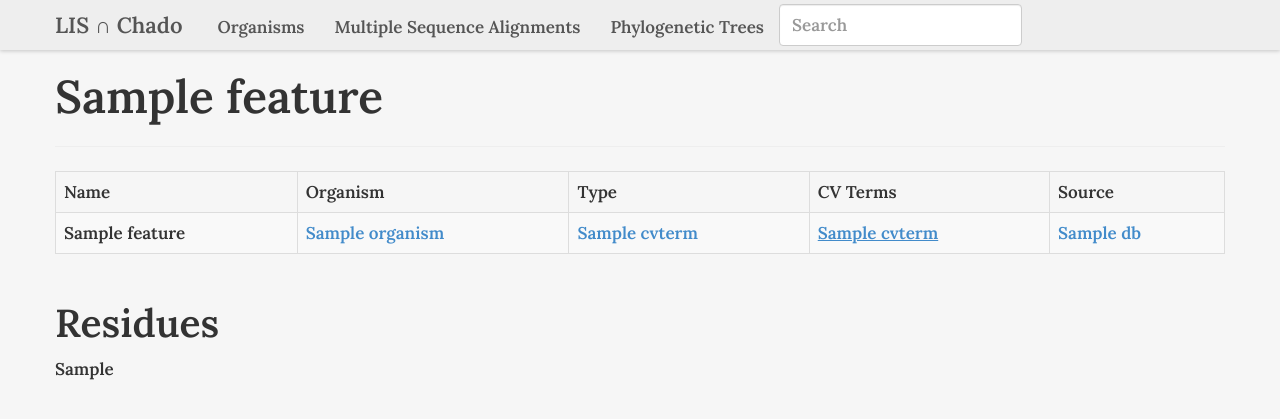
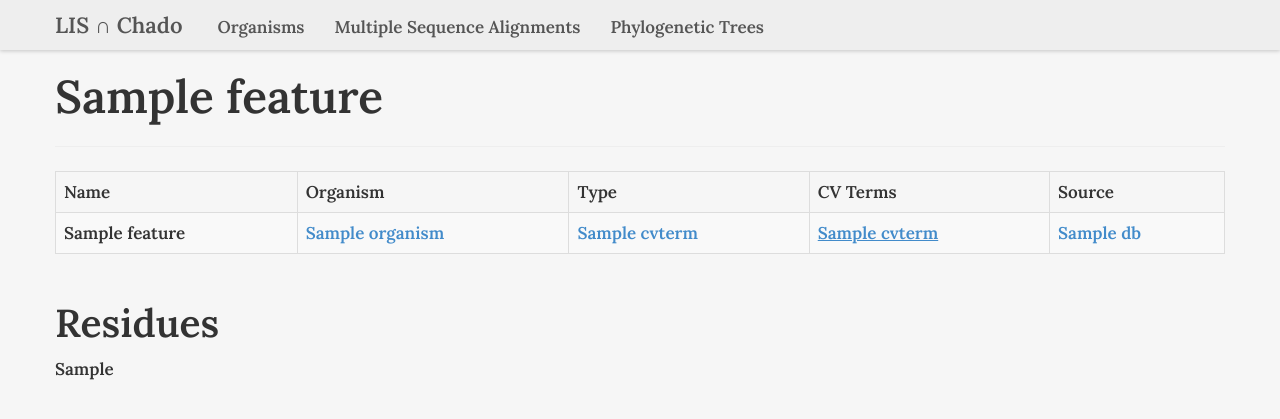
Before and after one commit to ncgr/lis_gene_families, a Django app: a page that uses django/chadotest/templates/chado/base.html in a window 1280 px wide. Shown: the top 419 px of the page. Run offline with Django 3.2, Linux system fonts and the light colour scheme; tables that the repository leaves empty hold one stand-in row (values such as "Sample post"); parts of the project's set-up code (start-up, migrations or seed data) failed here and were passed over.

Commit message:
Removed search functionality... for now

```diff
--- a/django/chadotest/chado/urls.py
+++ b/django/chadotest/chado/urls.py
@@ -33,38 +33,38 @@ urlpatterns = patterns('chado.views',
     url(r'^cvterm/(?P<cvterm_id>\d+)/$', 'cvterm_view', {'template_name' : 'chado/cvterm/view.html'}, name='cvterm_view'),
 
     # search
-    url(r'^search/$', 'search', name='search'),
-    url(r'^search/(?P<depth>\d+)/new/$', 'search_feature', {'template_name' : 'chado/search/index.html', 'who' : 'feature'}, name='search_new_feature'),
-    url(r'^search/(?P<depth>\d+)/feature/msa/$', 'search_feature', {'template_name' : 'chado/search/feature.html', 'who' : 'msa'}, name='search_feature_msa'),
-    url(r'^search/(?P<depth>\d+)/feature/phylo/$', 'search_feature', {'template_name' : 'chado/search/feature.html', 'who' : 'phylo'}, name='search_feature_phylo'),
-    url(r'^search/(?P<depth>\d+)/organism/feature/$', 'search_organism', {'template_name' : 'chado/search/organism.html', 'who' : 'feature'}, name='search_organism_feature'),
-    url(r'^search/(?P<depth>\d+)/organism/msa/$', 'search_organism', {'template_name' : 'chado/search/organism.html', 'who' : 'msa'}, name='search_organism_msa'),
-    url(r'^search/(?P<depth>\d+)/organism/phylo/$', 'search_organism', {'template_name' : 'chado/search/organism.html', 'who' : 'phylo'}, name='search_organism_phylo'),
-    url(r'^search/(?P<depth>\d+)/msa/feature/$', 'search_msa', {'template_name' : 'chado/search/msa.html', 'who' : 'feature'}, name='search_msa_feature'),
-    url(r'^search/(?P<depth>\d+)/msa/phylo/$', 'search_msa', {'template_name' : 'chado/search/msa.html', 'who' : 'phylo'}, name='search_msa_phylo'),
-    url(r'^search/(?P<depth>\d+)/phylo/feature/$', 'search_phylo', {'template_name' : 'chado/search/phylo.html', 'who' : 'feature'}, name='search_phylo_feature'),
-    url(r'^search/(?P<depth>\d+)/phylo/msa/$', 'search_phylo', {'template_name' : 'chado/search/phylo.html', 'who' : 'msa'}, name='search_phylo_msa'),
-    # ajax
-    url(r'^search/(?P<depth>\d+)/add/$', 'search_add_result_ajax', {'who' : 'feature'}, name='search_add_result_ajax'),
-    url(r'^search/(?P<depth>\d+)/remove/$', 'search_remove_result_ajax', {'who' : 'feature'}, name='search_remove_result_ajax'),
-    url(r'^search/(?P<depth>\d+)/clear/$', 'search_clear_results_ajax', {'who' : 'feature'}, name='search_clear_results_ajax'),
-    url(r'^search/(?P<depth>\d+)/add_all/$', 'search_add_all_ajax', {'who' : 'feature'}, name='search_add_all_ajax'),
-    url(r'^search/(?P<depth>\d+)/remove_all/$', 'search_remove_all_ajax', {'who' : 'feature'}, name='search_remove_all_ajax'),
-    url(r'^search/(?P<depth>\d+)/msa/add/$', 'search_add_result_ajax', {'who' : 'msa'}, name='search_msa_add_result_ajax'),
-    url(r'^search/(?P<depth>\d+)/msa/remove/$', 'search_remove_result_ajax', {'who' : 'msa'}, name='search_msa_remove_result_ajax'),
-    url(r'^search/(?P<depth>\d+)/msa/clear/$', 'search_clear_results_ajax', {'who' : 'msa'}, name='search_msa_clear_results_ajax'),
-    url(r'^search/(?P<depth>\d+)/msa/add_all/$', 'search_add_all_ajax', {'who' : 'msa'}, name='search_msa_add_all_ajax'),
-    url(r'^search/(?P<depth>\d+)/msa/remove_all/$', 'search_remove_all_ajax', {'who' : 'msa'}, name='search_msa_remove_all_ajax'),
-    url(r'^search/(?P<depth>\d+)/phylo/add/$', 'search_add_result_ajax', {'who' : 'phylo'}, name='search_phylo_add_result_ajax'),
-    url(r'^search/(?P<depth>\d+)/phylo/remove/$', 'search_remove_result_ajax', {'who' : 'phylo'}, name='search_phylo_remove_result_ajax'),
-    url(r'^search/(?P<depth>\d+)/phylo/clear/$', 'search_clear_results_ajax', {'who' : 'phylo'}, name='search_phylo_clear_results_ajax'),
-    url(r'^search/(?P<depth>\d+)/phylo/add_all/$', 'search_add_all_ajax', {'who' : 'phylo'}, name='search_phylo_add_all_ajax'),
-    url(r'^search/(?P<depth>\d+)/phylo/remove_all/$', 'search_remove_all_ajax', {'who' : 'phylo'}, name='search_phylo_remove_all_ajax'),
-    url(r'^search/(?P<depth>\d+)/feature/add/$', 'search_add_result_ajax', {'who' : 'feature'}, name='search_feature_add_result_ajax'),
-    url(r'^search/(?P<depth>\d+)/feature/remove/$', 'search_remove_result_ajax', {'who' : 'feature'}, name='search_feature_remove_result_ajax'),
-    url(r'^search/(?P<depth>\d+)/feature/clear/$', 'search_clear_results_ajax', {'who' : 'feature'}, name='search_feature_clear_results_ajax'),
-    url(r'^search/(?P<depth>\d+)/feature/add_all/$', 'search_add_all_ajax', {'who' : 'feature'}, name='search_feature_add_all_ajax'),
-    url(r'^search/(?P<depth>\d+)/feature/remove_all/$', 'search_remove_all_ajax', {'who' : 'feature'}, name='search_feature_remove_all_ajax'),
+    #url(r'^search/$', 'search', name='search'),
+    #url(r'^search/(?P<depth>\d+)/new/$', 'search_feature', {'template_name' : 'chado/search/index.html', 'who' : 'feature'}, name='search_new_feature'),
+    #url(r'^search/(?P<depth>\d+)/feature/msa/$', 'search_feature', {'template_name' : 'chado/search/feature.html', 'who' : 'msa'}, name='search_feature_msa'),
+    #url(r'^search/(?P<depth>\d+)/feature/phylo/$', 'search_feature', {'template_name' : 'chado/search/feature.html', 'who' : 'phylo'}, name='search_feature_phylo'),
+    #url(r'^search/(?P<depth>\d+)/organism/feature/$', 'search_organism', {'template_name' : 'chado/search/organism.html', 'who' : 'feature'}, name='search_organism_feature'),
+    #url(r'^search/(?P<depth>\d+)/organism/msa/$', 'search_organism', {'template_name' : 'chado/search/organism.html', 'who' : 'msa'}, name='search_organism_msa'),
+    #url(r'^search/(?P<depth>\d+)/organism/phylo/$', 'search_organism', {'template_name' : 'chado/search/organism.html', 'who' : 'phylo'}, name='search_organism_phylo'),
+    #url(r'^search/(?P<depth>\d+)/msa/feature/$', 'search_msa', {'template_name' : 'chado/search/msa.html', 'who' : 'feature'}, name='search_msa_feature'),
+    #url(r'^search/(?P<depth>\d+)/msa/phylo/$', 'search_msa', {'template_name' : 'chado/search/msa.html', 'who' : 'phylo'}, name='search_msa_phylo'),
+    #url(r'^search/(?P<depth>\d+)/phylo/feature/$', 'search_phylo', {'template_name' : 'chado/search/phylo.html', 'who' : 'feature'}, name='search_phylo_feature'),
+    #url(r'^search/(?P<depth>\d+)/phylo/msa/$', 'search_phylo', {'template_name' : 'chado/search/phylo.html', 'who' : 'msa'}, name='search_phylo_msa'),
+    ## ajax
+    #url(r'^search/(?P<depth>\d+)/add/$', 'search_add_result_ajax', {'who' : 'feature'}, name='search_add_result_ajax'),
+    #url(r'^search/(?P<depth>\d+)/remove/$', 'search_remove_result_ajax', {'who' : 'feature'}, name='search_remove_result_ajax'),
+    #url(r'^search/(?P<depth>\d+)/clear/$', 'search_clear_results_ajax', {'who' : 'feature'}, name='search_clear_results_ajax'),
+    #url(r'^search/(?P<depth>\d+)/add_all/$', 'search_add_all_ajax', {'who' : 'feature'}, name='search_add_all_ajax'),
+    #url(r'^search/(?P<depth>\d+)/remove_all/$', 'search_remove_all_ajax', {'who' : 'feature'}, name='search_remove_all_ajax'),
+    #url(r'^search/(?P<depth>\d+)/msa/add/$', 'search_add_result_ajax', {'who' : 'msa'}, name='search_msa_add_result_ajax'),
+    #url(r'^search/(?P<depth>\d+)/msa/remove/$', 'search_remove_result_ajax', {'who' : 'msa'}, name='search_msa_remove_result_ajax'),
+    #url(r'^search/(?P<depth>\d+)/msa/clear/$', 'search_clear_results_ajax', {'who' : 'msa'}, name='search_msa_clear_results_ajax'),
+    #url(r'^search/(?P<depth>\d+)/msa/add_all/$', 'search_add_all_ajax', {'who' : 'msa'}, name='search_msa_add_all_ajax'),
+    #url(r'^search/(?P<depth>\d+)/msa/remove_all/$', 'search_remove_all_ajax', {'who' : 'msa'}, name='search_msa_remove_all_ajax'),
+    #url(r'^search/(?P<depth>\d+)/phylo/add/$', 'search_add_result_ajax', {'who' : 'phylo'}, name='search_phylo_add_result_ajax'),
+    #url(r'^search/(?P<depth>\d+)/phylo/remove/$', 'search_remove_result_ajax', {'who' : 'phylo'}, name='search_phylo_remove_result_ajax'),
+    #url(r'^search/(?P<depth>\d+)/phylo/clear/$', 'search_clear_results_ajax', {'who' : 'phylo'}, name='search_phylo_clear_results_ajax'),
+    #url(r'^search/(?P<depth>\d+)/phylo/add_all/$', 'search_add_all_ajax', {'who' : 'phylo'}, name='search_phylo_add_all_ajax'),
+    #url(r'^search/(?P<depth>\d+)/phylo/remove_all/$', 'search_remove_all_ajax', {'who' : 'phylo'}, name='search_phylo_remove_all_ajax'),
+    #url(r'^search/(?P<depth>\d+)/feature/add/$', 'search_add_result_ajax', {'who' : 'feature'}, name='search_feature_add_result_ajax'),
+    #url(r'^search/(?P<depth>\d+)/feature/remove/$', 'search_remove_result_ajax', {'who' : 'feature'}, name='search_feature_remove_result_ajax'),
+    #url(r'^search/(?P<depth>\d+)/feature/clear/$', 'search_clear_results_ajax', {'who' : 'feature'}, name='search_feature_clear_results_ajax'),
+    #url(r'^search/(?P<depth>\d+)/feature/add_all/$', 'search_add_all_ajax', {'who' : 'feature'}, name='search_feature_add_all_ajax'),
+    #url(r'^search/(?P<depth>\d+)/feature/remove_all/$', 'search_remove_all_ajax', {'who' : 'feature'}, name='search_feature_remove_all_ajax'),
 
     # gene context
     url(r'^context_viewer/json/(?P<node_id>\d+)/$', 'context_viewer_json', name='context_viewer_json'),
--- a/django/chadotest/chadotest/settings.py
+++ b/django/chadotest/chadotest/settings.py
@@ -19,8 +19,8 @@ MANAGERS = ADMINS
 DATABASES = {
     'default': {
         'ENGINE': 'django.db.backends.postgresql_psycopg2', # Add 'postgresql_psycopg2', 'mysql', 'sqlite3' or 'oracle'.
-        'NAME': 'chado',                      # Or path to database file if using sqlite3.
-        'USER': 'chado',
+        'NAME': '',                      # Or path to database file if using sqlite3.
+        'USER': '',
         'PASSWORD': '',
         'HOST': '',                      # Empty for localhost through domain sockets or '127.0.0.1' for localhost through TCP.
         'PORT': '',                      # Set to empty string for default.
--- a/django/chadotest/templates/chado/base.html
+++ b/django/chadotest/templates/chado/base.html
@@ -28,11 +28,6 @@
         <li>
           <a href="{% url 'phylo_index' %}">Phylogenetic Trees</a>
         </li>
-        <li>
-            <form action="{% url 'search' %}" method="GET" class="navbar-form" role="search">
-                    <input type="text" name="q" class="form-control" placeholder="Search">
-            </form>
-        </li>
       </ul>
     </div>
   </div>
```
